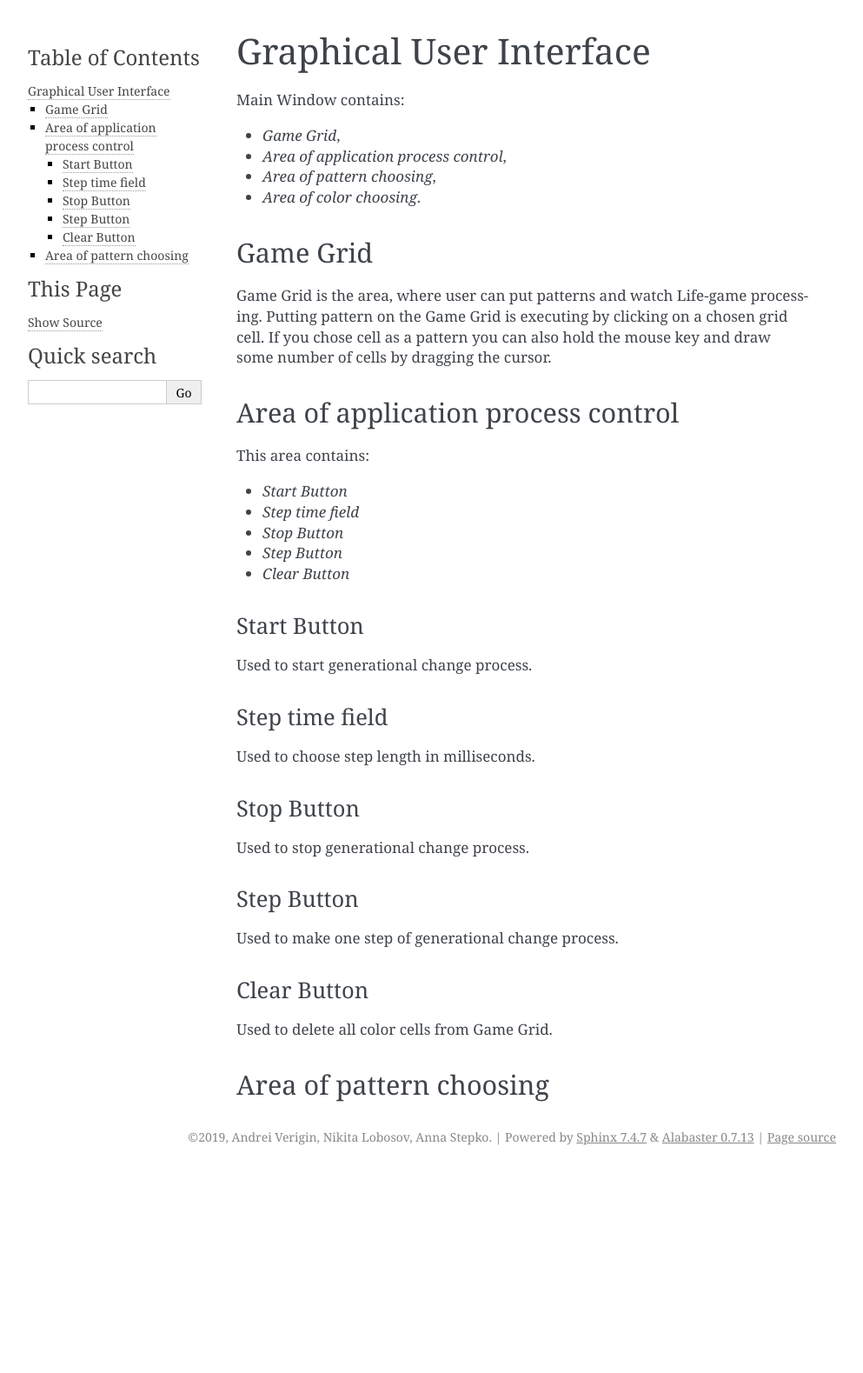
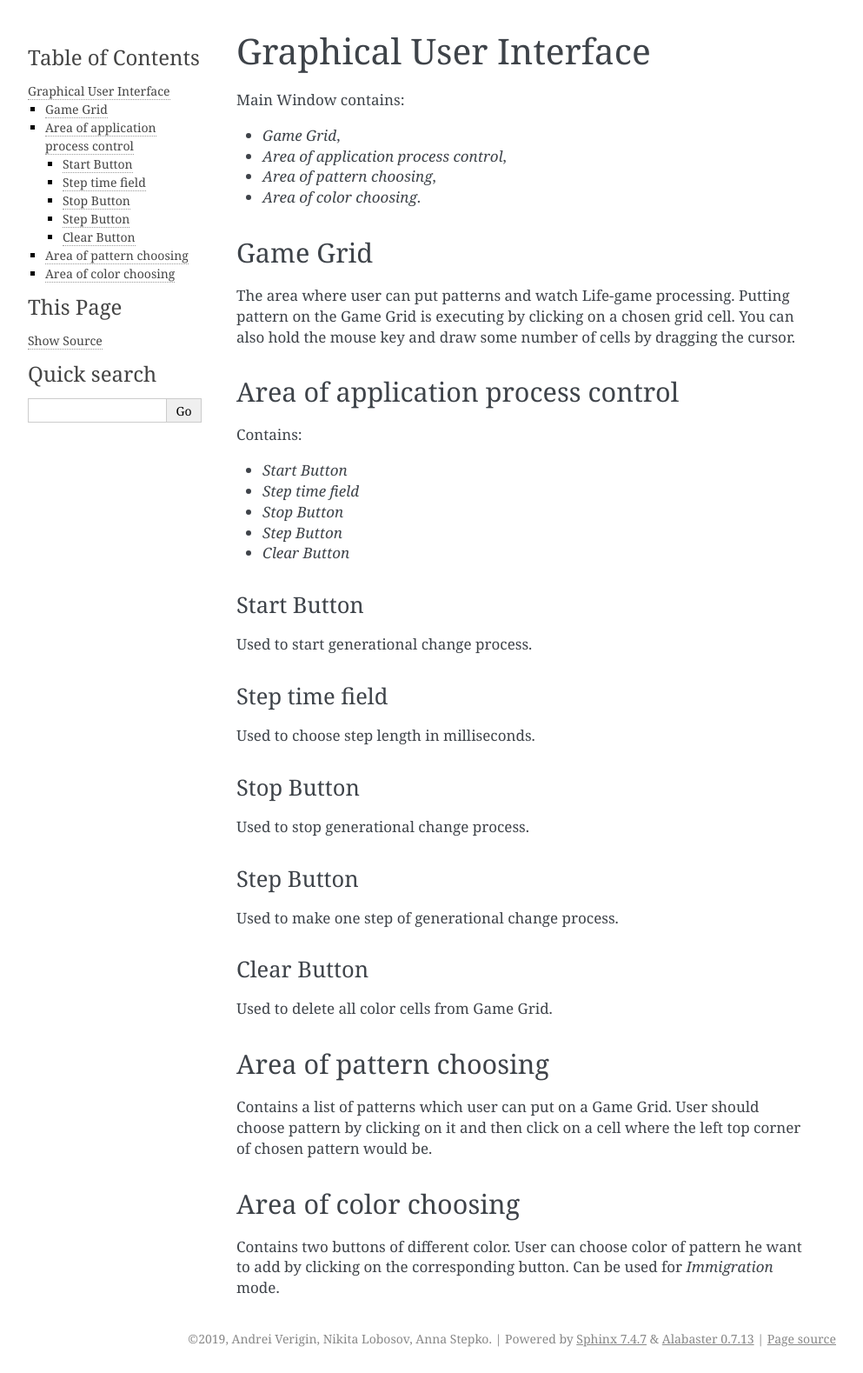
Before and after one commit to MesseMMP/PythonDevelopment2019Project, a Sphinx documentation site: the page built from docs/gui.rst, in a window 1280 px wide. Shown: the whole page at 87% size, without its empty margins (148-1141 px from the left). Built offline with Sphinx 7.4.7, drawn with Linux system fonts in a browser that asks for light colours; before the commit the page ends 1347 px from its top, so only the background shows below that.

Commit message:
Create full gui documentation

```diff
--- a/docs/gui.rst
+++ b/docs/gui.rst
@@ -13,15 +13,15 @@ Main Window contains:
 Game Grid
 ---------
 
-Game Grid is the area, where user can put patterns and watch Life-game processing.
+The area where user can put patterns and watch Life-game processing.
 Putting pattern on the Game Grid is executing by clicking on a chosen grid cell.
-If you chose cell as a pattern you can also hold the mouse key and draw some number of cells by dragging the cursor.
+You can also hold the mouse key and draw some number of cells by dragging the cursor.
 
 
 Area of application process control
 -----------------------------------
 
-This area contains:
+Contains:
 
 * *Start Button*
 * *Step time field*
@@ -57,3 +57,14 @@ Used to delete all color cells from Game Grid.
 
 Area of pattern choosing
 ------------------------
+
+Contains a list of patterns which user can put on a Game Grid.
+User should choose pattern by clicking on it and then click on a cell where the left top corner of chosen pattern would be.
+
+
+Area of color choosing
+----------------------
+
+Contains two buttons of different color.
+User can choose color of pattern he want to add by clicking on the corresponding button.
+Can be used for *Immigration* mode.
```
Also changed, not shown: 1 other file.
